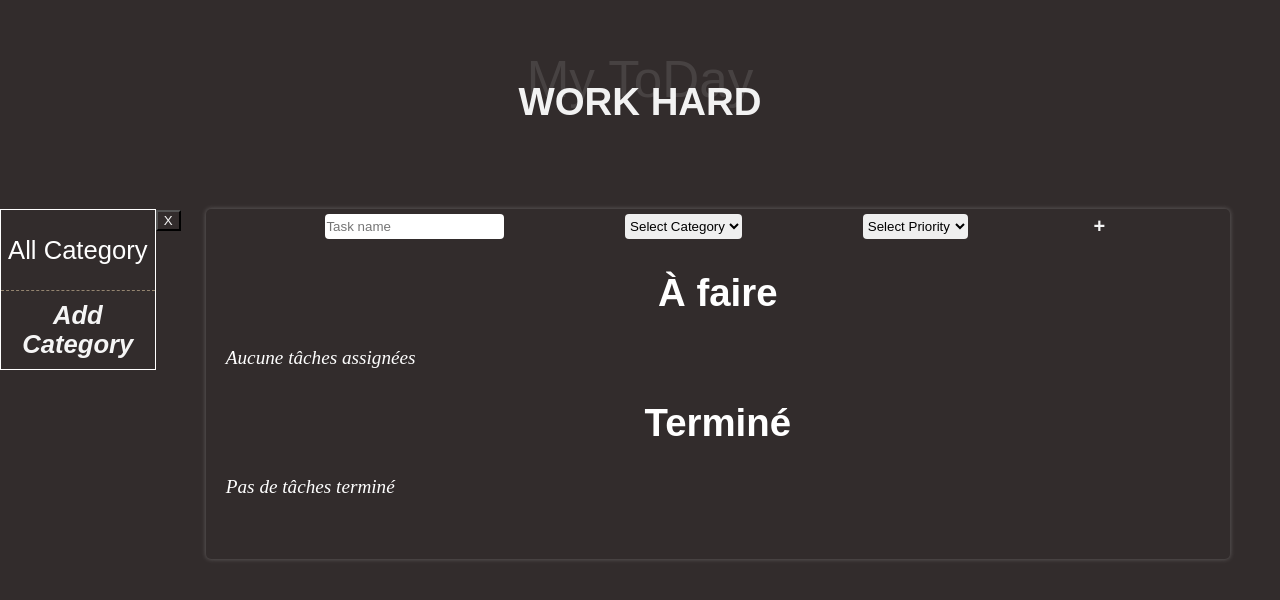
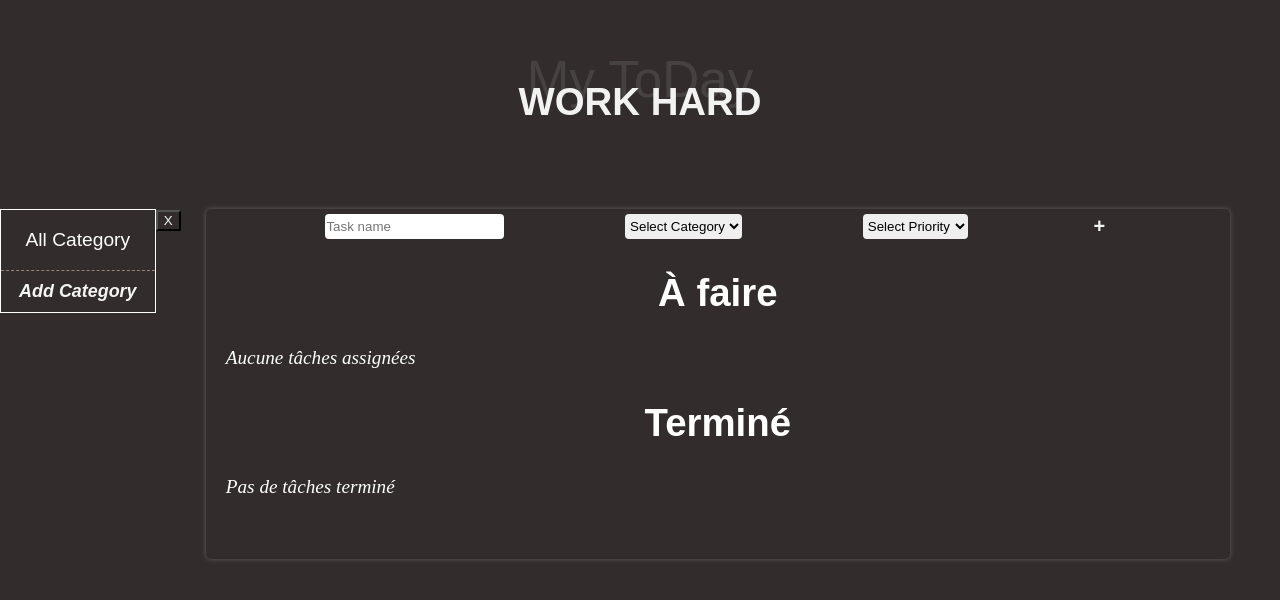
Before and after one commit to JayAlls/todo_react, a React (Vite) app in the folder mytodo/: page / in a window 1280 px wide. Both pictures are taken after a click on the button "Categories". Shown: the top 600 px of the page. Built offline with nearby package versions, Linux system fonts and the light colour scheme.

Commit message:
Code review OK

```diff
--- a/mytodo/src/App.scss
+++ b/mytodo/src/App.scss
@@ -15,15 +15,15 @@ body {
   background-color: rgb(50, 44, 44);
   color: #fff;
   overflow: hidden;
+  button {
+    cursor: pointer;
+  }
 }
 
 .App {
   height: 100%;
   width: 100%;
 
-  button {
-    cursor: pointer;
-  }
   .container {
     margin-top: 150px;
     width: 100%;
--- a/mytodo/src/component/Category/style.scss
+++ b/mytodo/src/component/Category/style.scss
@@ -26,7 +26,7 @@
         justify-content: center;
         transition: all 0.3s ease;
         border-bottom: 1px dashed rgba($color: wheat, $alpha: 0.5);
-        font-size: 2vw;
+        font-size: 1.5vw;
 
         @include mobile-only {
             border-bottom: none;
@@ -62,7 +62,7 @@
             font-style: italic;
             transition: all 0.3s ease;
             padding: 0;
-            font-size: 2vw;
+            font-size: 1.4vw;
 
             &:hover {
                 opacity: 0.7;
--- a/mytodo/src/component/Task/Task.jsx
+++ b/mytodo/src/component/Task/Task.jsx
@@ -8,15 +8,16 @@ function Task({selectedCategory, tasks, onAddTask, deleteTask, category}) {
 
     const  handleCheckedTask = (taskId) => {
         if (!completedTask.includes(taskId)) {
-            setCompletedTask([...completedTask, taskId])
+            setCompletedTask([...completedTask, taskId]) // Ajoute la tâche aux tâches terminées
         }
     }
     const  handleNoCheckedTask = (taskId) => {
         if (completedTask.includes(taskId)) {
-            setCompletedTask(completedTask.filter((t) => t !== taskId))
+            setCompletedTask(completedTask.filter((t) => t !== taskId)) // Retire la tâche des tâches terminées
         }
     }
 
+    // Filtre les tâches par rapport à la categorie séléctionnée
     const filteredTasks =
     selectedCategory === ""
     ? tasks
```
